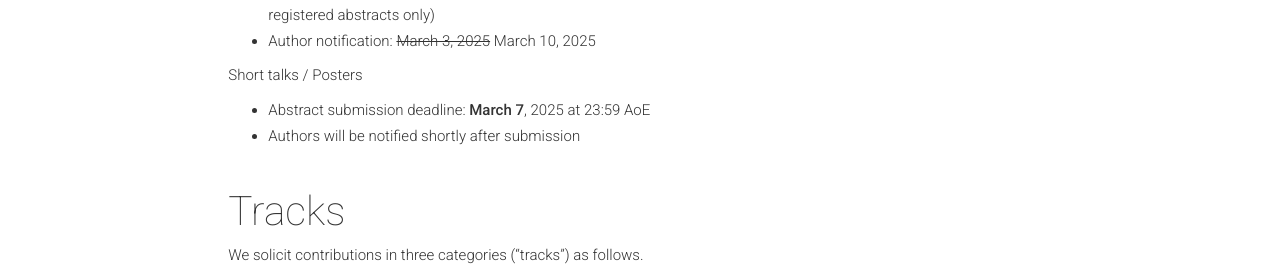
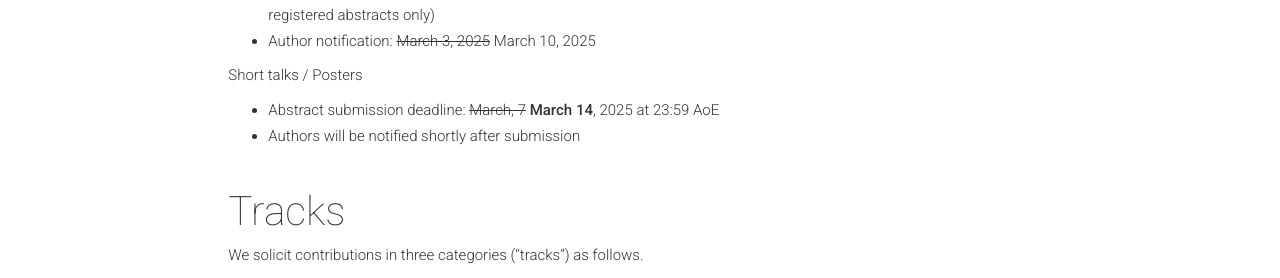
Before and after one commit to recomb-seq/recomb-seq.github.io, a Jekyll site: the page built from _paper-calls/RECOMB-2025-CfP.md, in a window 1280 px wide and 900 px high, scrolled down 1081 px. Shown: the part 159-437 px from the top of the window. Built offline with Jekyll 4.4.1, drawn with Linux system fonts in a browser that asks for light colours; nearby versions of some CDN libraries; comment, search, counter and statistics services are not loaded.

Commit message:
updated short talks date

```diff
--- a/_paper-calls/RECOMB-2025-CfP.md
+++ b/_paper-calls/RECOMB-2025-CfP.md
@@ -31,7 +31,7 @@
 
 Short talks / Posters
 
- * Abstract submission deadline: **March 7**, 2025 at 23:59 AoE
+ * Abstract submission deadline: ~~March, 7~~ **March 14**, 2025 at 23:59 AoE
  * Authors will be notified shortly after submission
 
 #### Tracks
```
